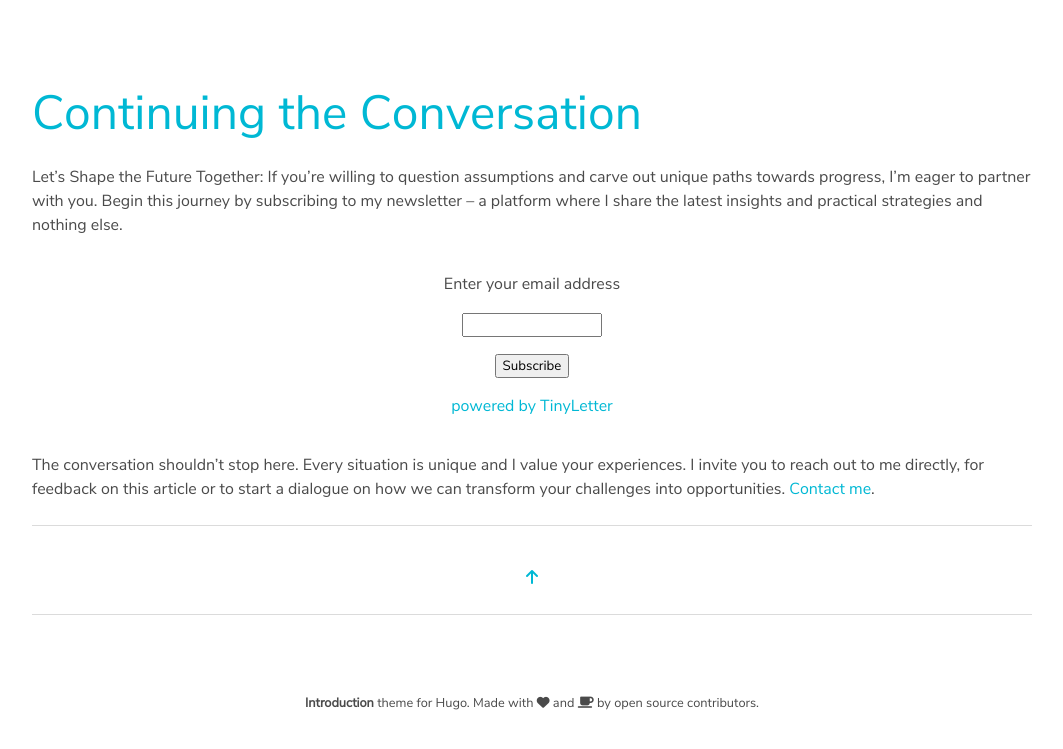
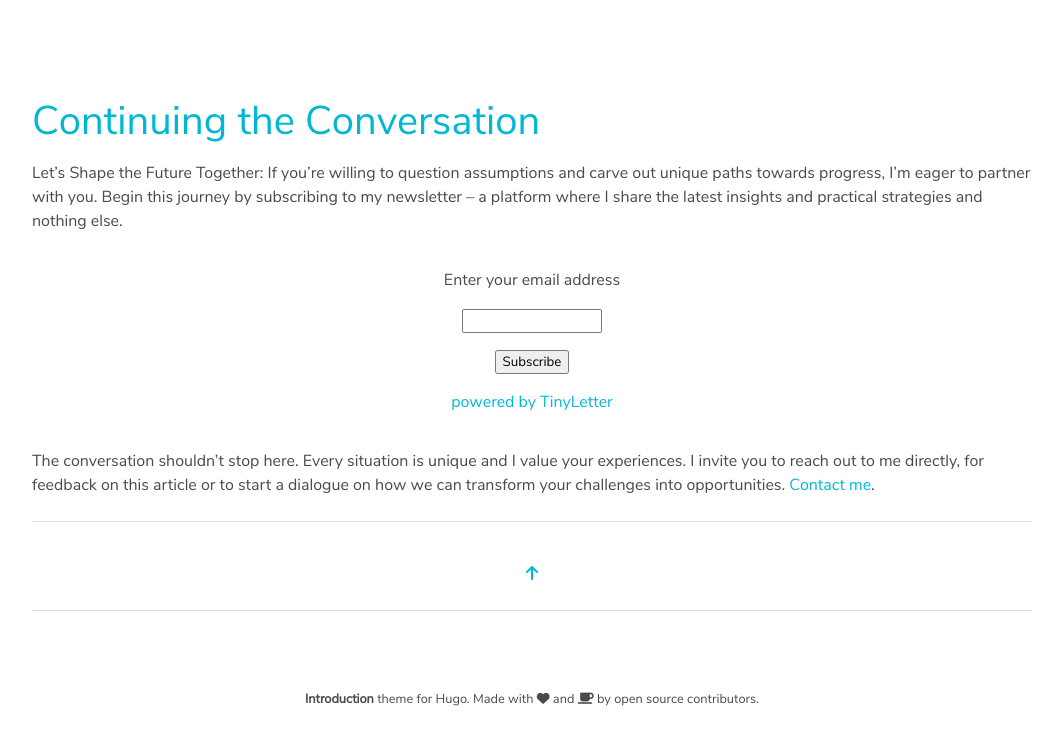
Before and after one commit to dwblab/dwblab.github.io, a plain HTML site: page blog/evaluating-decision-quality-comprehensive-guide-for-engineering-leaders/index.html in a window 1280 px wide. Shown: the part 4292-5041 px from the top of the page, without its empty margins (108-1171 px from the left). Drawn offline with Linux system fonts and the light colour scheme; files whose address does not match are found by name.

Commit message:
rebuilding site Sun May 14 20:22:00 EDT 2023

```diff
--- a/blog/evaluating-decision-quality-comprehensive-guide-for-engineering-leaders/index.html
+++ b/blog/evaluating-decision-quality-comprehensive-guide-for-engineering-leaders/index.html
@@ -278,7 +278,7 @@ Evaluating Decision Quality a Comprehensive Guide for Engineering Leaders - dwbl
 <p>The art of decision-making in engineering is a complex yet rewarding discipline, intertwining the realms of probability, information quality, and learning culture. As engineering leaders, it&rsquo;s our responsibility to foster this understanding and guide our teams to a future of innovative success. Consider this your invitation to undertake a personal audit of your decision-making process. Are you accounting for probabilities? Are you valuing the quality of information? Are you encouraging learning, regardless of decision outcomes? Your answers could redefine your leadership journey.</p>
 <p><br /><br /></p>
 
-<h1 id="continuing-the-conversation" class="anchor-link"><a href="#continuing-the-conversation">Continuing the Conversation</a></h1>
+<h2 id="continuing-the-conversation" class="anchor-link"><a href="#continuing-the-conversation">Continuing the Conversation</a></h2>
 <p>Let&rsquo;s Shape the Future Together: If you&rsquo;re willing to question assumptions and carve out unique paths towards progress, I&rsquo;m eager to partner with you. Begin this journey by subscribing to my newsletter – a platform where I share the latest insights and practical strategies and nothing else.</p>
 <form style="border:0px solid #ccc;padding:3px;text-align:center;" action="https://tinyletter.com/dwblab" method="post" target="popupwindow" onsubmit="window.open('https://tinyletter.com/dwblab', 'popupwindow', 'scrollbars=yes,width=800,height=600');return true"><p><label for="tlemail">Enter your email address</label></p><p><input type="text" style="width:140px" name="email" id="tlemail" /></p><input type="hidden" value="1" name="embed"/><input type="submit" value="Subscribe" /><p><a href="https://tinyletter.com" target="_blank">powered by TinyLetter</a></p></form>
 <p>The conversation shouldn&rsquo;t stop here. Every situation is unique and I value your experiences. I invite you to reach out to me directly, for feedback on this article or to start a dialogue on how we can transform your challenges into opportunities. <a href="https://www.dwblab.com/#contact">Contact me</a>.</p>
```
Also changed, not shown: blog/unlock-organizational-transformation-consent-decision-making/index.html (+1 -1 lines).
